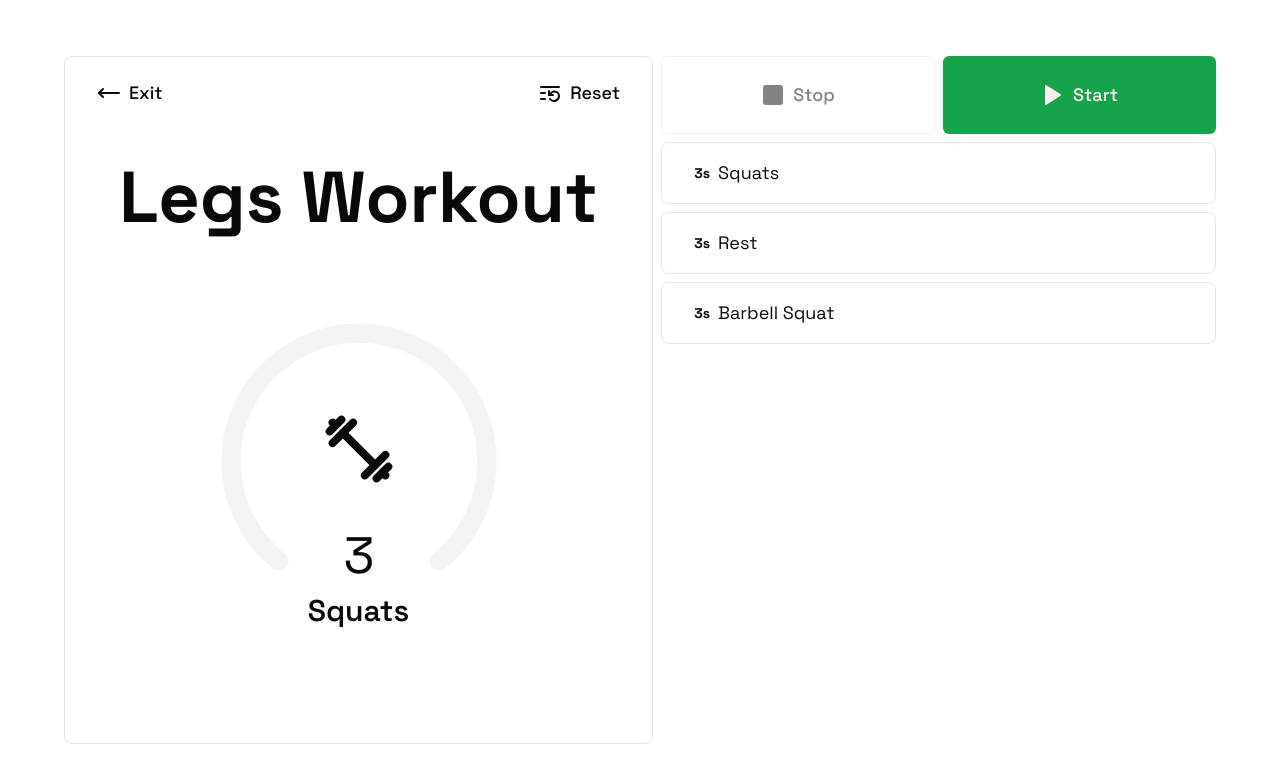
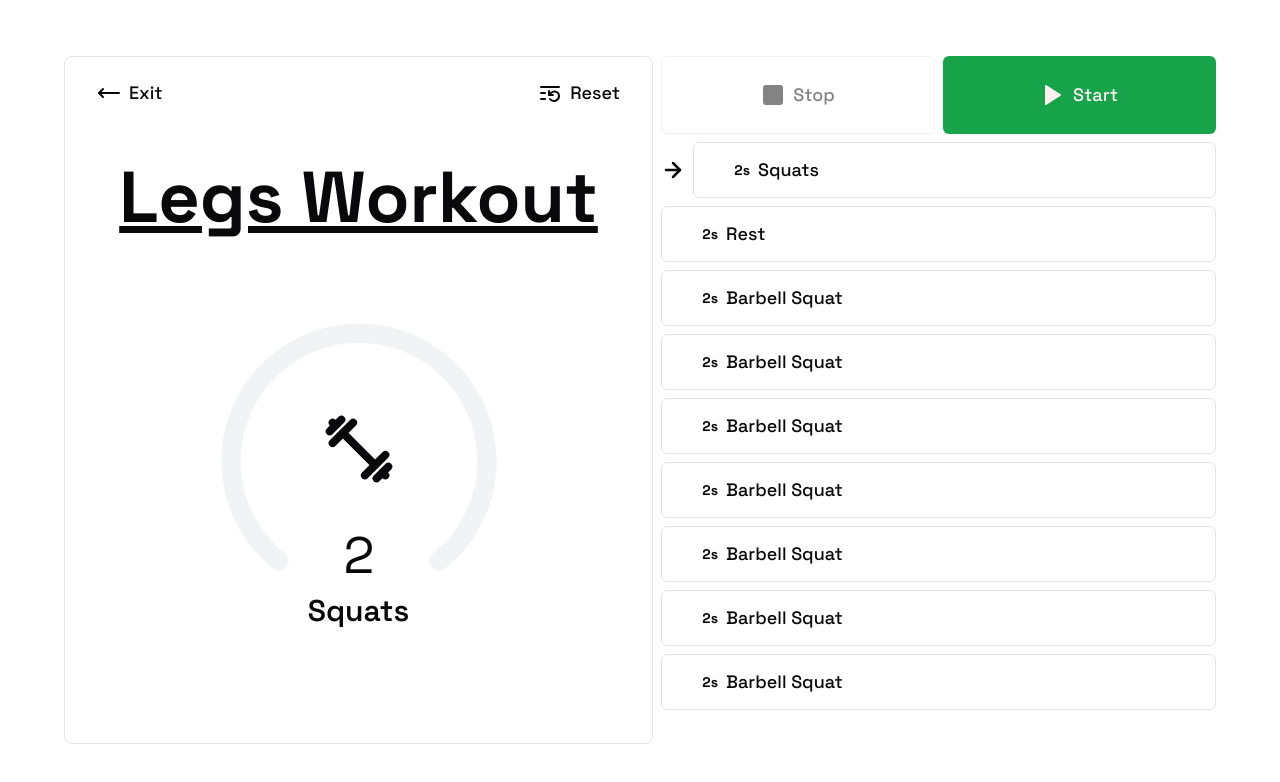
Before and after one commit to nadjitan/gym-app, a Next.js app: page /workout/0 in a window 1280 px wide. Shown: the top 782 px of the page. Built offline with nearby package versions, Linux system fonts and the light colour scheme.

Commit message:
list animation v1

```diff
--- a/app/workout/[id]/page.tsx
+++ b/app/workout/[id]/page.tsx
@@ -5,8 +5,10 @@ import { Button } from "@/components/ui/button"
 import { initialData } from "@/components/workouts/workout-list"
 import { Play, Square, Pause, ListRestart, StepForward } from "lucide-react"
 import { useEffect, useRef, useState } from "react"
-import { Dumbbell, MoveLeft } from "lucide-react"
+import { Dumbbell, MoveLeft, ArrowRight } from "lucide-react"
+import { animate, stagger, motion } from "framer-motion"
 import useTimer from "@/hooks/useTimer"
+import { ListButton } from "@/components/ui/list-button"
 
 interface SemicircleProgressBarProps {
   duration: number
@@ -14,7 +16,6 @@ interface SemicircleProgressBarProps {
   progress: number
 }
 
-/** @see https://stackoverflow.com/a/50650034 */
 const SemicircleProgressBar: React.FC<SemicircleProgressBarProps> = ({
   duration,
   isRest,
@@ -63,6 +64,8 @@ const SemicircleProgressBar: React.FC<SemicircleProgressBarProps> = ({
           y={100 / 2 - 22 / 2 + 5}
           strokeWidth={2.7}
           size={22}
+          // TODO: Rotate not working
+          className="rotate-45"
         />
       )}
 
@@ -78,6 +81,8 @@ const SemicircleProgressBar: React.FC<SemicircleProgressBarProps> = ({
     </svg>
   )
 }
+
+const staggerMenuItems = stagger(0.1, { startDelay: 0.15 })
 
 export default function Workout({ params }: { params: { id: string } }) {
   const router = useRouter()
@@ -101,6 +106,18 @@ export default function Workout({ params }: { params: { id: string } }) {
     setExercise(nextExercise)
     if (nextExercise.duration > 0) startTimer()
   }
+
+  useEffect(() => {
+    animate(
+      ".exercise-item",
+      { opacity: [0, 1], scale: [0, 1] },
+      {
+        duration: 0.2,
+        delay: staggerMenuItems,
+        type: "spring",
+      },
+    )
+  }, [])
 
   useEffect(() => {
     if (exercise.duration === 0) pauseTimer()
@@ -135,7 +152,7 @@ export default function Workout({ params }: { params: { id: string } }) {
           </Button>
         </section>
 
-        <h1 className="mt-12 text-4xl font-black lg:text-7xl">
+        <h1 className="mt-12 text-4xl font-black underline lg:text-7xl">
           {workout?.title}
         </h1>
 
@@ -210,21 +227,40 @@ export default function Workout({ params }: { params: { id: string } }) {
           )}
         </section>
 
-        <ul className="flex h-full w-full flex-col place-content-start gap-2 overflow-y-auto overflow-x-hidden">
+        <motion.div
+          layoutScroll
+          className="flex h-full w-full flex-col place-content-start gap-2 overflow-y-auto overflow-x-hidden"
+        >
           {workout?.items.map((ex, i) => (
-            <li
+            <div
+              className="exercise-item flex items-center gap-2"
               key={`${workout.id}${ex.name}${i}`}
-              className="flex w-full cursor-pointer select-none items-center rounded-lg border px-2 py-4"
             >
-              <p className="mr-2 w-10 text-end text-sm font-bold">
-                {ex.duration === 0
-                  ? `${ex.sets}x${ex.repetitions}`
-                  : `${ex.duration.toString()}s`}
-              </p>
-              <h4 className="text-lg">{ex.name}</h4>
-            </li>
+              {exercise.id === ex.id && (
+                <motion.div layoutId="active-exercise">
+                  <ArrowRight strokeWidth={2.5} />
+                </motion.div>
+              )}
+              <motion.div layout className="w-full">
+                <ListButton
+                  className="h-14 w-full"
+                  variant={"outline"}
+                  onClick={() => {
+                    setExercise(ex)
+                    resetTimer()
+                  }}
+                >
+                  <p className="mr-2 w-10 text-end text-sm font-bold transition-all">
+                    {ex.duration === 0
+                      ? `${ex.sets}x${ex.repetitions}`
+                      : `${ex.duration.toString()}s`}
+                  </p>
+                  <h4 className="text-lg">{ex.name}</h4>
+                </ListButton>
+              </motion.div>
+            </div>
           ))}
-        </ul>
+        </motion.div>
       </section>
     </div>
   )
--- /dev/null
+++ b/components/ui/list-button.tsx
@@ -0,0 +1,50 @@
+import * as React from "react"
+import { Slot } from "@radix-ui/react-slot"
+import { cva, type VariantProps } from "class-variance-authority"
+
+import { cn } from "@/lib/utils"
+
+const buttonVariants = cva(
+  "inline-flex items-center rounded-md text-sm font-medium ring-offset-background transition-colors focus-visible:outline-none focus-visible:ring-2 focus-visible:ring-ring focus-visible:ring-offset-2 disabled:pointer-events-none disabled:opacity-50",
+  {
+    variants: {
+      variant: {
+        outline:
+          "border border-input bg-background hover:bg-accent hover:text-accent-foreground",
+        ghost: "hover:bg-accent hover:text-accent-foreground",
+      },
+      size: {
+        default: "h-10 px-4 py-2",
+        sm: "h-9 rounded-md px-3",
+        lg: "h-11 rounded-md px-8",
+        icon: "h-10 w-10",
+      },
+    },
+    defaultVariants: {
+      variant: "outline",
+      size: "default",
+    },
+  },
+)
+
+export interface ButtonProps
+  extends React.ButtonHTMLAttributes<HTMLButtonElement>,
+    VariantProps<typeof buttonVariants> {
+  asChild?: boolean
+}
+
+const ListButton = React.forwardRef<HTMLButtonElement, ButtonProps>(
+  ({ className, variant, size, asChild = false, ...props }, ref) => {
+    const Comp = asChild ? Slot : "button"
+    return (
+      <Comp
+        className={cn(buttonVariants({ variant, size, className }))}
+        ref={ref}
+        {...props}
+      />
+    )
+  },
+)
+ListButton.displayName = "ListButton"
+
+export { ListButton, buttonVariants }
--- a/components/workouts/workout-list.tsx
+++ b/components/workouts/workout-list.tsx
@@ -13,6 +13,7 @@ export const WORKOUT_TARGET = [
 ] as const
 
 export type Exercise = {
+  id: string
   name: string
   type: "work" | "rest"
   duration: number
@@ -43,12 +44,75 @@ export const initialData: Workout[] = [
       "Lorem ipsum dolor sit amet, consectetur adipiscing elit, sed do eiusmod tempor incididunt ut labore et dolore magna aliqua.",
     target: "Legs",
     items: [
-      { name: "Squats", type: "work", duration: 3, sets: 0, repetitions: 0 },
-      { name: "Rest", type: "rest", duration: 3, sets: 0, repetitions: 0 },
       {
+        id: "0",
+        name: "Squats",
+        type: "work",
+        duration: 2,
+        sets: 0,
+        repetitions: 0,
+      },
+      {
+        id: "1",
+        name: "Rest",
+        type: "rest",
+        duration: 2,
+        sets: 0,
+        repetitions: 0,
+      },
+      {
+        id: "2",
         name: "Barbell Squat",
         type: "work",
-        duration: 3,
+        duration: 2,
+        sets: 0,
+        repetitions: 0,
+      },
+      {
+        id: "3",
+        name: "Barbell Squat",
+        type: "work",
+        duration: 2,
+        sets: 0,
+        repetitions: 0,
+      },
+      {
+        id: "4",
+        name: "Barbell Squat",
+        type: "work",
+        duration: 2,
+        sets: 0,
+        repetitions: 0,
+      },
+      {
+        id: "5",
+        name: "Barbell Squat",
+        type: "work",
+        duration: 2,
+        sets: 0,
+        repetitions: 0,
+      },
+      {
+        id: "6",
+        name: "Barbell Squat",
+        type: "work",
+        duration: 2,
+        sets: 0,
+        repetitions: 0,
+      },
+      {
+        id: "7",
+        name: "Barbell Squat",
+        type: "work",
+        duration: 2,
+        sets: 0,
+        repetitions: 0,
+      },
+      {
+        id: "8",
+        name: "Barbell Squat",
+        type: "work",
+        duration: 2,
         sets: 0,
         repetitions: 0,
       },
@@ -66,14 +130,23 @@ export const initialData: Workout[] = [
     target: "Arms",
     items: [
       {
+        id: "0",
         name: "Dumbell curls",
         type: "work",
         duration: 0,
         sets: 3,
         repetitions: 12,
       },
-      { name: "Rest", type: "rest", duration: 3, sets: 0, repetitions: 0 },
       {
+        id: "1",
+        name: "Rest",
+        type: "rest",
+        duration: 3,
+        sets: 0,
+        repetitions: 0,
+      },
+      {
+        id: "2",
         name: "Rope Pulldowns",
         type: "work",
         duration: 0,
--- a/package.json
+++ b/package.json
@@ -15,6 +15,7 @@
     "@radix-ui/react-tooltip": "^1.0.6",
     "class-variance-authority": "^0.7.0",
     "clsx": "^2.0.0",
+    "framer-motion": "^10.16.4",
     "jotai": "^2.4.2",
     "lucide-react": "^0.274.0",
     "next": "13.4.19",
```
Also changed, not shown: 1 other file (tests, documents, lock files or other folders).
